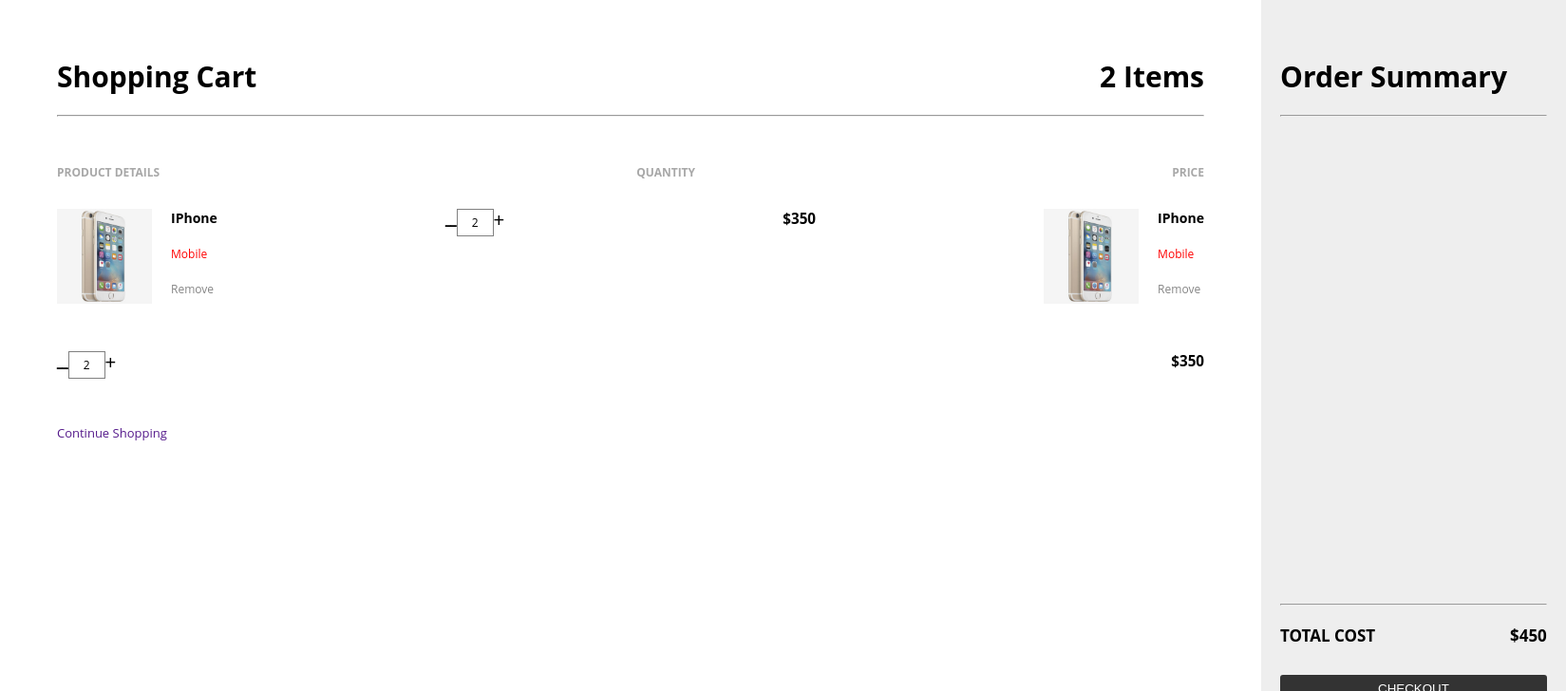
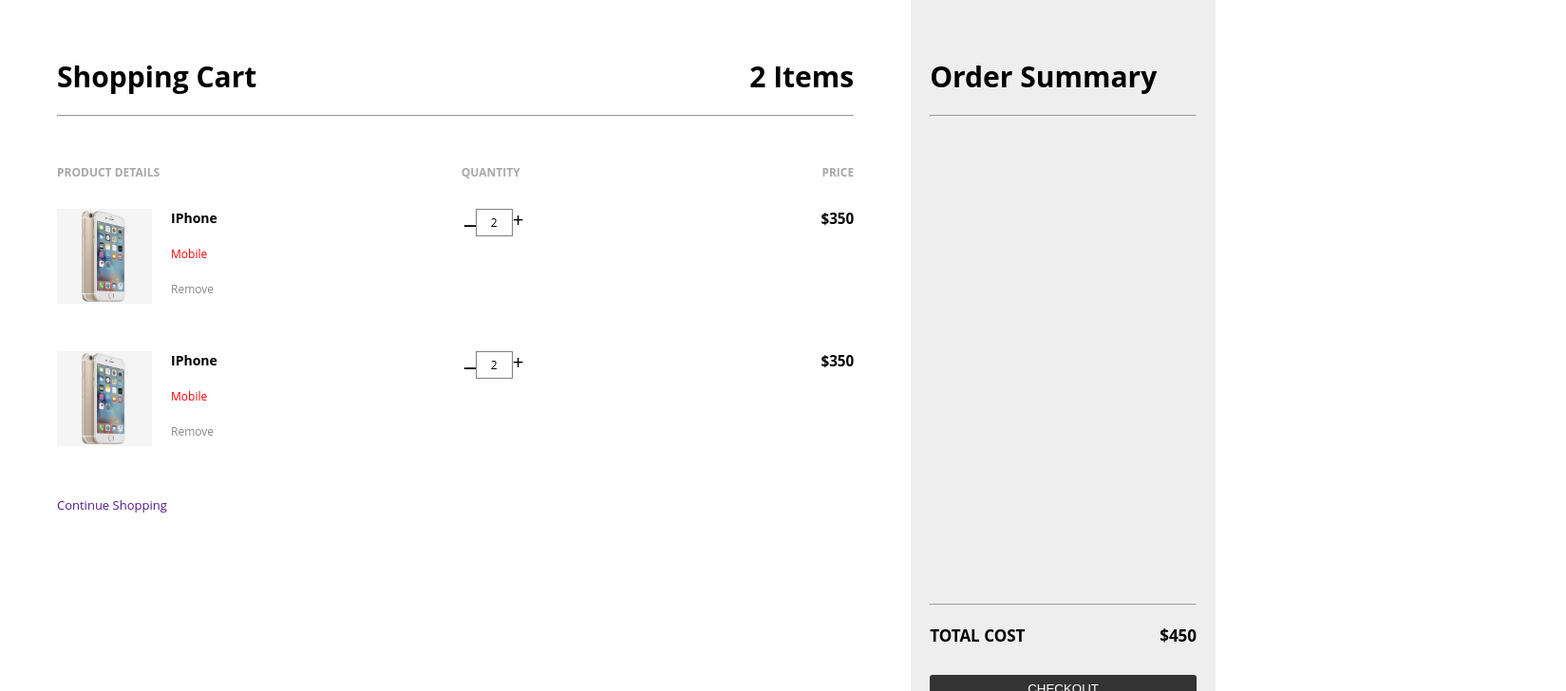
Before and after one commit to GSG-G13/ecommerce-react-node, a React (Create React App) app in the folder public/: page /cart in a window 1280 px wide. Shown: the top 728 px of the page at 95% size, 1649 px wide, since content can reach past the window. Built offline with nearby package versions, Linux system fonts and the light colour scheme.

Commit message:
add new style and fix css Relaltes #44 closes #44

```diff
--- a/public/src/Components/Cart/cart.css
+++ b/public/src/Components/Cart/cart.css
@@ -35,7 +35,6 @@
 }
 /* here width for 80%*/
 .product-cart-info {
-  width: 151vh;
   display: flex;
   justify-content: space-between;
   flex-wrap: wrap;
```
